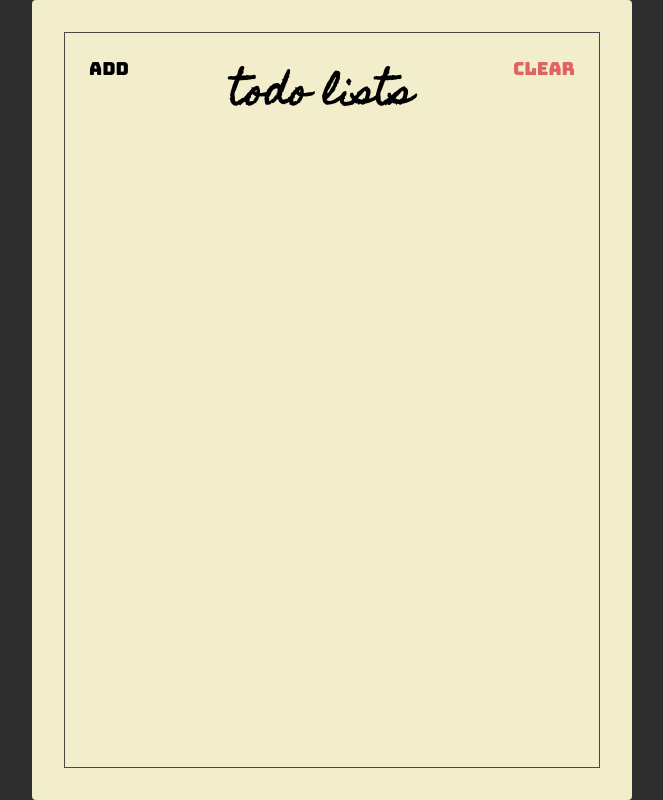
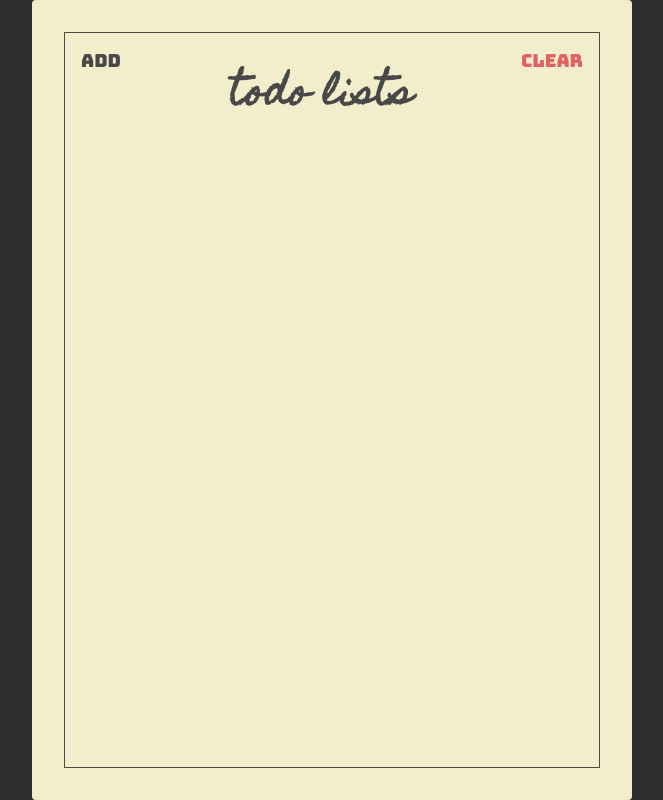
Before and after one commit to adithwip/pure-html-css-js, a website: page index.html in a window 1280 px wide. Shown: the whole page, without its empty margins (308-971 px from the left). Drawn offline with Linux system fonts and the light colour scheme.

Commit message:
fix header style

```diff
--- a/index.html
+++ b/index.html
@@ -19,7 +19,7 @@
     <div class="container">
       <div class="frame">
         <div class="header">
-          <button class="header-btn">Add</button>
+          <button class="header-btn main-black-color">Add</button>
           <h1 class="header-title">Todo Lists</h1>
           <button class="header-btn main-red-color">Clear</button>
         </div>
--- a/style.css
+++ b/style.css
@@ -4,10 +4,15 @@
 
 :root {
   --main-red-color: #e06262;
+  --main-black-color: #484848;
 }
 
 .main-red-color {
   color: var(--main-red-color);
+}
+
+.main-black-color {
+  color: var(--main-black-color);
 }
 
 html {
@@ -45,7 +50,7 @@ html {
   display: flex;
   flex-direction: column;
 
-  border: 1px solid #484848;
+  border: 1px solid var(--main-black-color);
   height: 100%;
 }
 
@@ -58,6 +63,7 @@ html {
   flex: 1;
   text-align: center;
 
+  color: var(--main-black-color);
   font-size: 3.6rem;
   font-family: "Homemade Apple", sans-serif;
   text-transform: lowercase;
@@ -67,7 +73,7 @@ html {
   font-size: 1.8rem;
   font-family: "Bungee", sans-serif;
 
-  padding: 24px;
+  padding: 16px;
 
   background: unset;
   border: unset;
```
